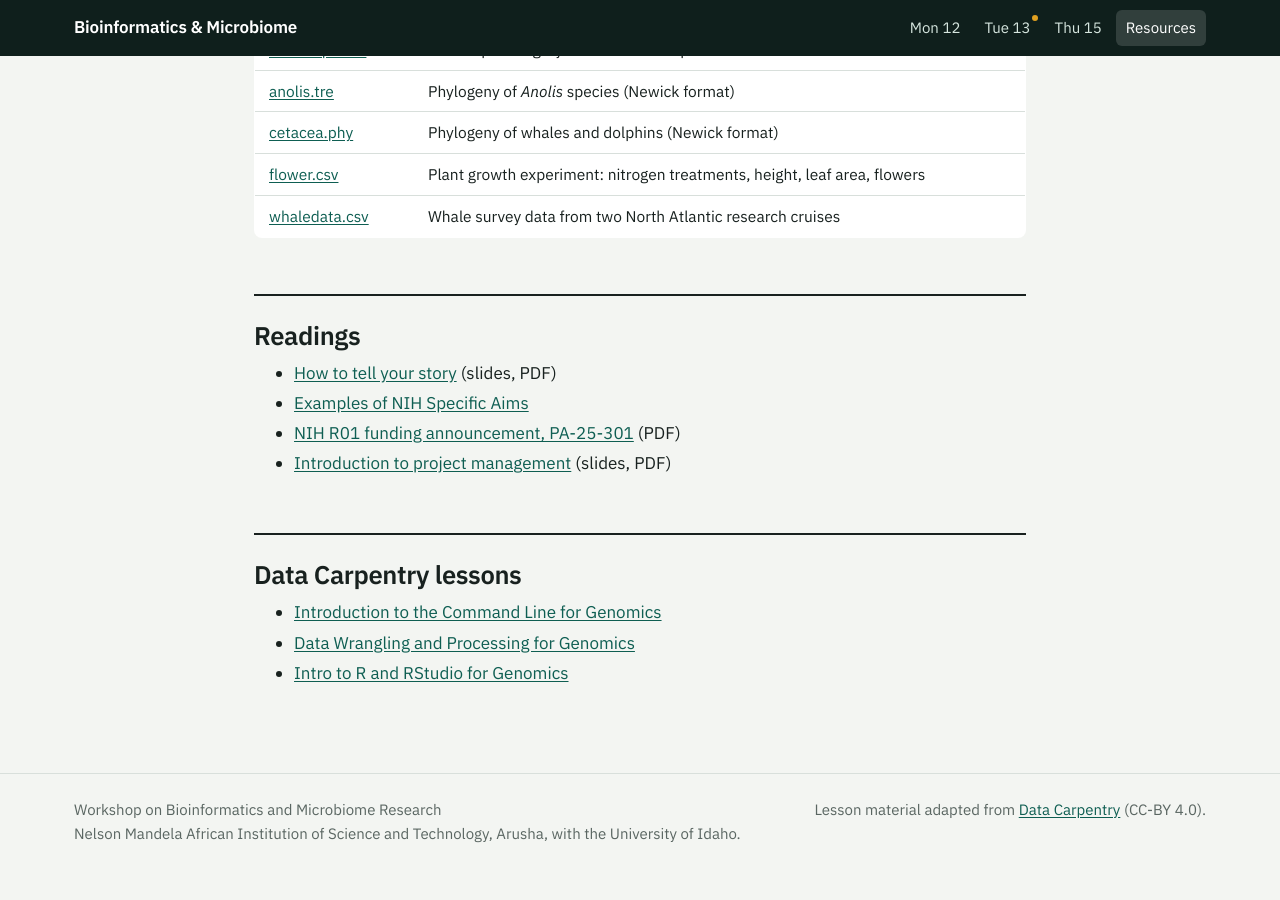
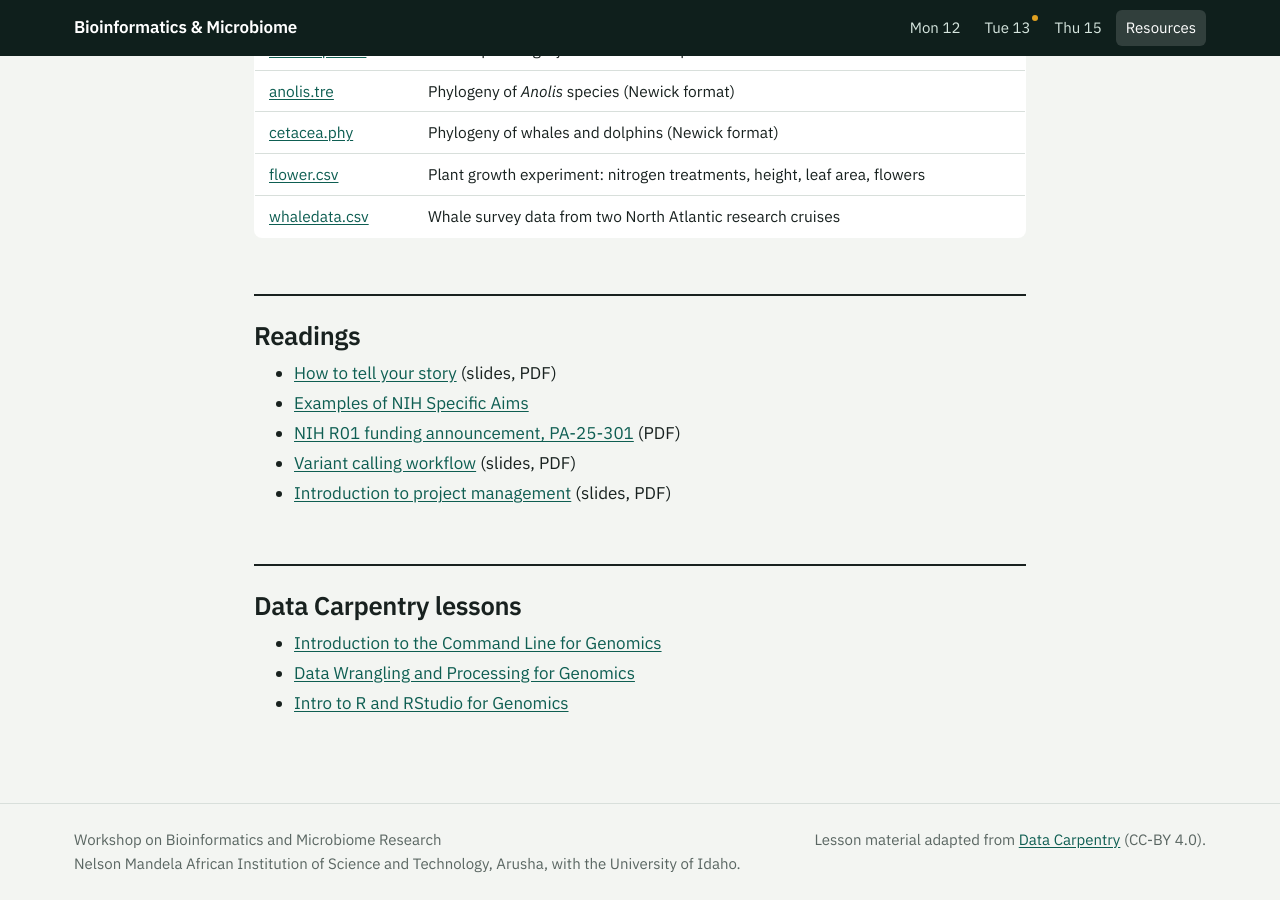
Before and after one commit to lukejharmon/tanzania2026, a Jekyll site: the page built from resources.md, in a window 1280 px wide and 900 px high, scrolled down 1135 px. Built offline with Jekyll 4.4.1, drawn with Linux system fonts in a browser that asks for light colours; before the commit the page ends 2005 px from its top, so only the background shows below that.

Commit message:
List variant calling slides on Resources page
Co-Authored-By: Claude Opus 5.5 <noreply@anthropic.com>
Claude-Session: https://claude.ai/code/session_018TzzAXs5v8jwwhRDwTFwto

```diff
--- a/resources.md
+++ b/resources.md
@@ -45,6 +45,7 @@ Right-click a file and choose *Save link as* to download it.
 - [How to tell your story](tellStory.pdf) (slides, PDF)
 - [Examples of NIH Specific Aims](specific_aims_examples.html)
 - [NIH R01 funding announcement, PA-25-301](PA-25-301%20R01.pdf) (PDF)
+- [Variant calling workflow](variant.pdf) (slides, PDF)
 - [Introduction to project management](1-intro_project_management.pdf) (slides, PDF)
 
 ## Data Carpentry lessons
```
